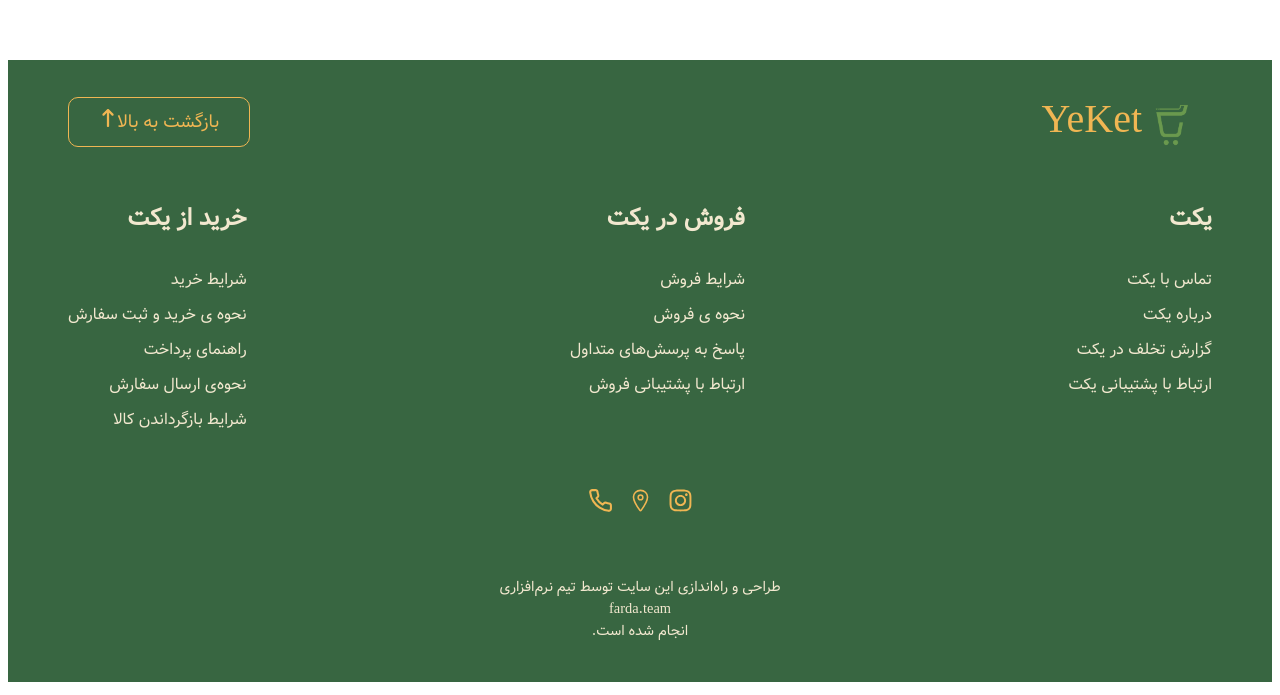
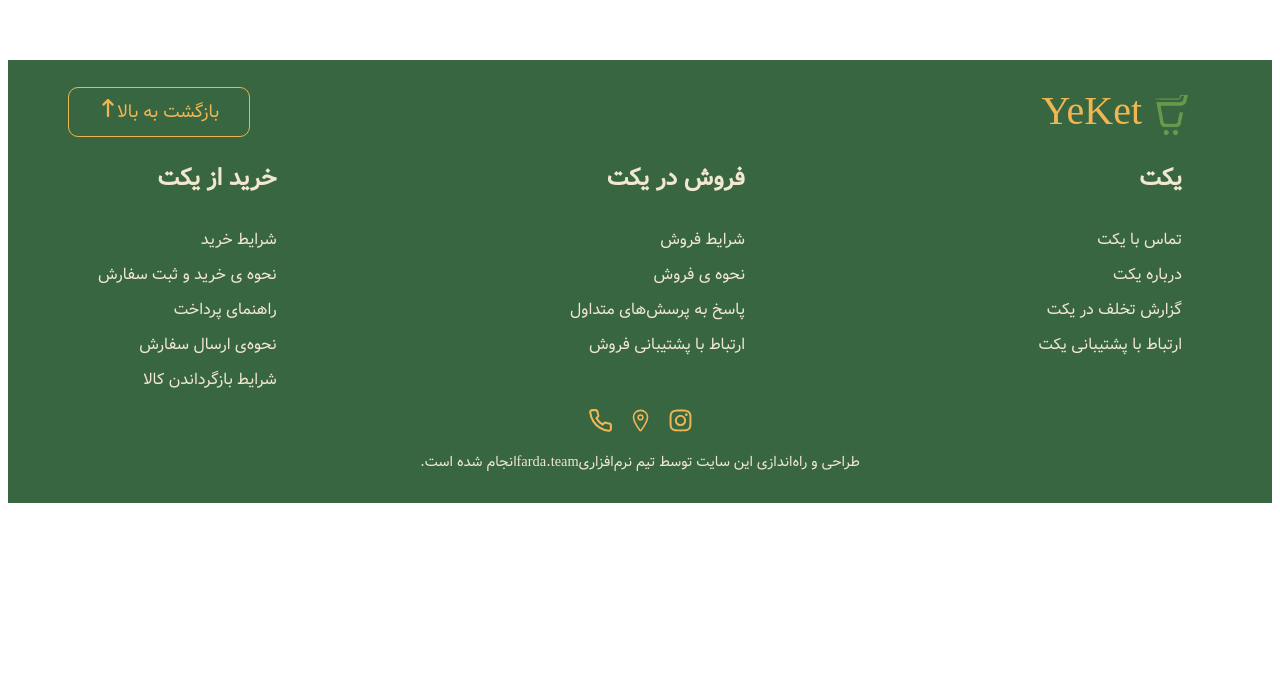
Before and after one commit to fatemehghsmi/yeket-github, a React (Vite) app: page /product/1 in a window 1280 px wide. Shown: the part 2194-2889 px from the top of the page. After the commit the page ends 2710 px from the top, so only its background shows below. Built offline with nearby package versions, Linux system fonts and the light colour scheme; no server answers.

Commit message:
change footer size

```diff
--- a/src/Components/Footer/Footer.module.css
+++ b/src/Components/Footer/Footer.module.css
@@ -7,7 +7,7 @@
 
 /* بخش بالایی */
 .top {
-  padding: 10px 50px;
+  padding: 0px 50px;
   display: flex;
   flex-direction: row;
   justify-content: space-between;
@@ -23,6 +23,7 @@
 .logo span {
   color: #f0b653;
   font-size: 40px;
+  height: 60px;
 }
 
 .logo img {
@@ -51,8 +52,12 @@
   display: flex;
   flex-direction: row;
   justify-content: space-between;
-  padding: 20px 50px;
+  padding: 0 20px; /* کاهش padding از دو طرف */
   color: #f2e8cf;
+}
+
+.content > div {
+  margin: 0 60px; /* کاهش margin بین هر ستون */
 }
 
 .content h1 {
@@ -86,7 +91,6 @@
   display: flex;
   justify-content: center;
   align-items: center;
-  padding: 20px 0;
 }
 
 .socialMedia {
@@ -112,7 +116,6 @@
 /* لینک پایین */
 .link {
   color: #f2e8cf;
-  padding-top: 20px;
   text-align: center;
   font-size: 0.9rem;
 }
@@ -125,6 +128,14 @@
 
 .link a:hover {
   color: #f0b653;
+}
+
+.link p {
+  display: flex;
+  justify-content: center; /* برای وسط‌چین کردن محتوا */
+  align-items: center;
+  white-space: nowrap; /* جلوگیری از شکستن خط */
+  margin: 10px;
 }
 
 /* Media Queries */
```
Also changed, not shown: 1 other file (tests, documents, lock files or other folders).
